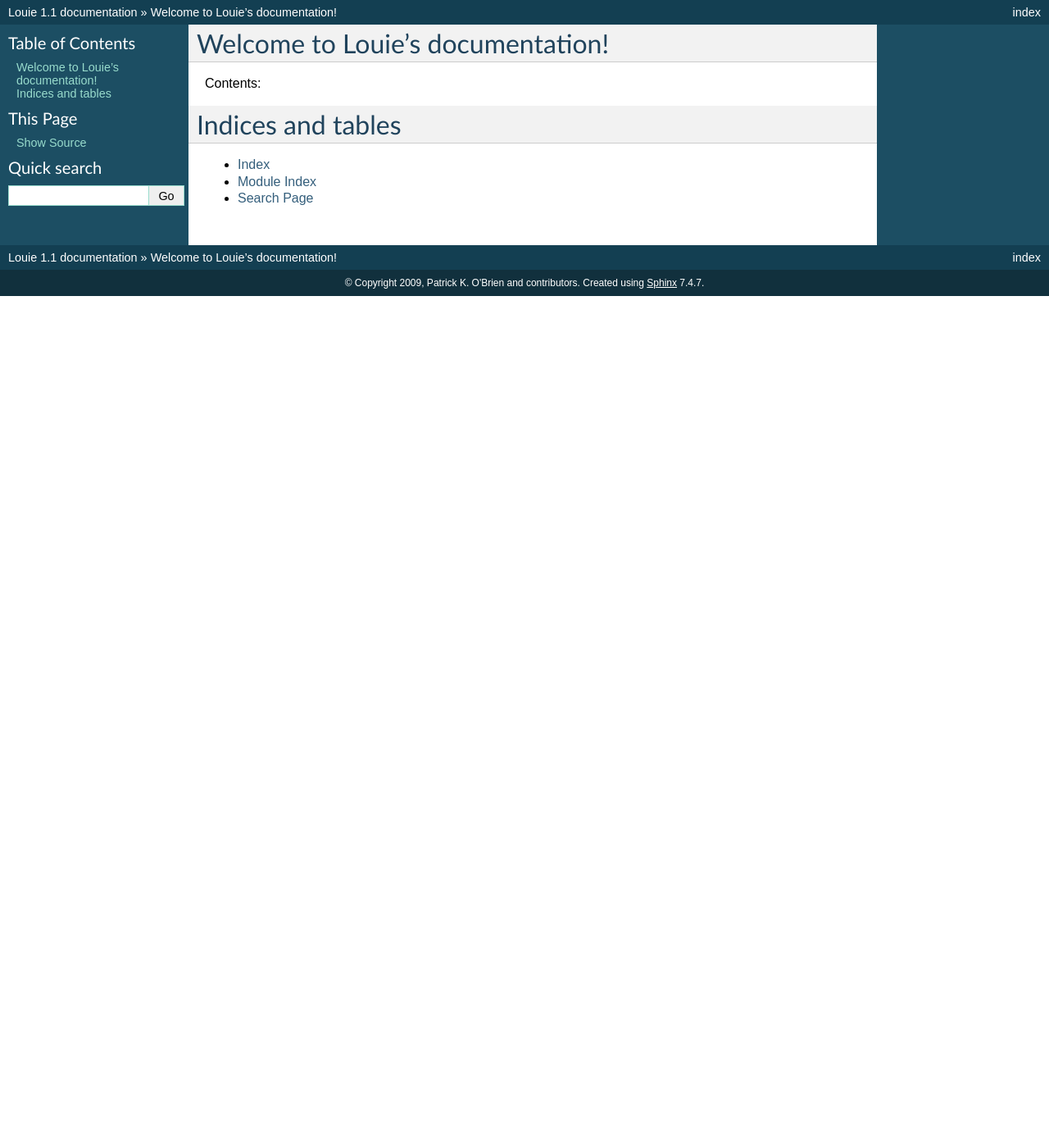
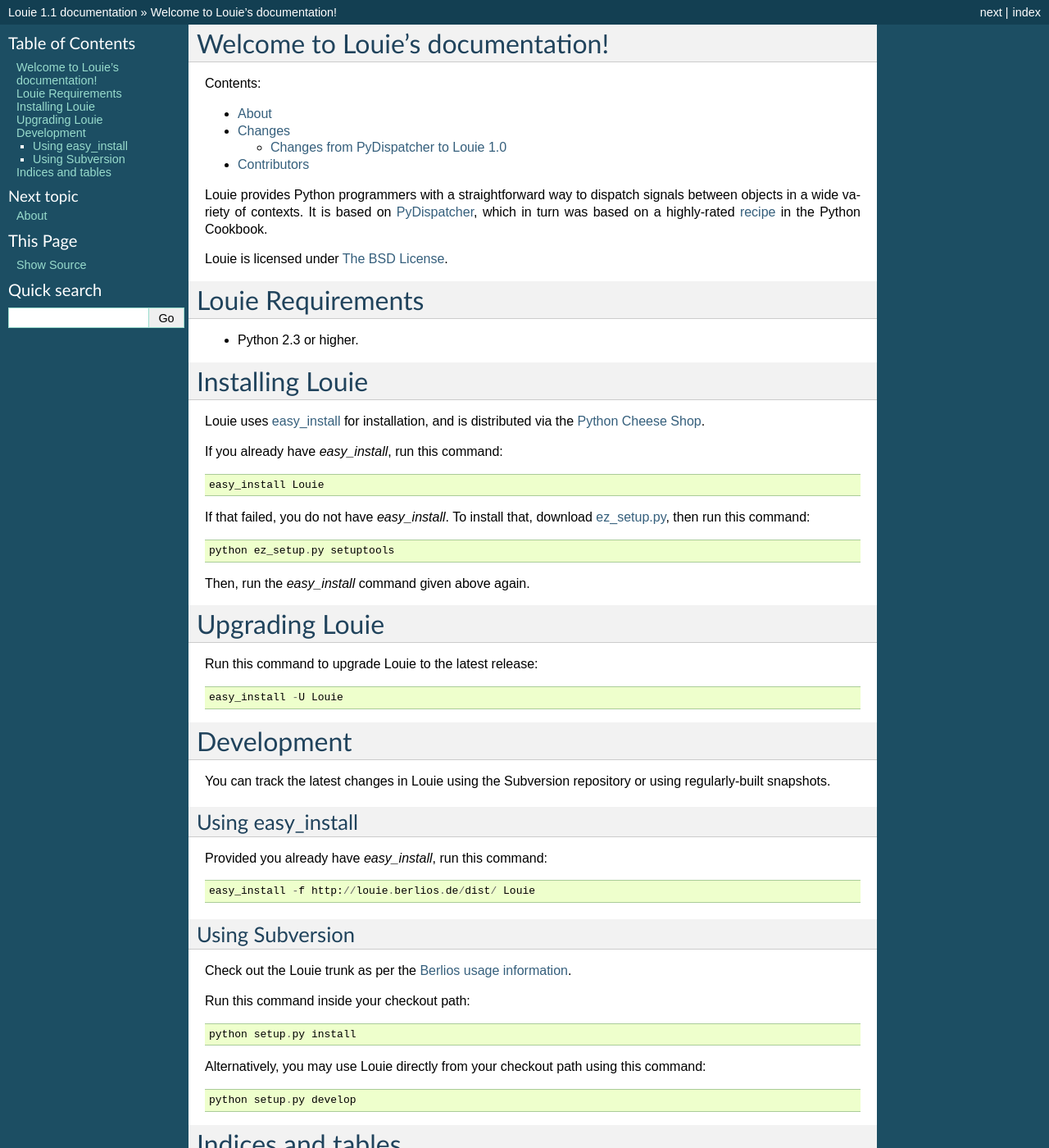
Before and after one commit to 11craft/louie, a Sphinx documentation site: the page built from doc/index.rst, in a window 1280 px wide and 1400 px high. Shown: the whole window at 82% size. Built offline with Sphinx 7.4.7, drawn with Linux system fonts in a browser that asks for light colours.

Commit message:
Move old docs to Sphinx format

```diff
--- a/doc/contributors.txt
+++ b/doc/contributors.rst
@@ -9,9 +9,3 @@
 - Mike C. Fletcher
 
 - Matthew R. Scott
-
-
-..
-     Local Variables:
-     mode: rst
-     End:
--- a/doc/index.rst
+++ b/doc/index.rst
@@ -11,6 +11,93 @@
 .. toctree::
    :maxdepth: 2
 
+   about
+   changes
+   contributors
+
+Louie provides Python programmers with a straightforward way to
+dispatch signals between objects in a wide variety of contexts. It is
+based on PyDispatcher_, which in turn was based on a highly-rated
+recipe_ in the Python Cookbook.
+
+Louie is licensed under `The BSD License`_.
+
+.. _PyDispatcher: http://pydispatcher.sf.net/
+
+.. _recipe: http://aspn.activestate.com/ASPN/Cookbook/Python/Recipe/87056
+
+.. _The BSD License: http://opensource.org/licenses/bsd-license.php
+
+
+Louie Requirements
+==================
+
+- Python 2.3 or higher.
+
+
+Installing Louie
+================
+
+Louie uses `easy_install`_ for installation, and is distributed via
+the `Python Cheese Shop`_.
+
+.. _easy_install: http://peak.telecommunity.com/DevCenter/EasyInstall
+
+.. _Python Cheese Shop: http://cheeseshop.python.org/pypi/Louie
+
+If you already have `easy_install`, run this command::
+
+  easy_install Louie
+
+If that failed, you do not have `easy_install`.  To install that,
+download `ez_setup.py`_, then run this command::
+
+  python ez_setup.py setuptools
+
+.. _ez_setup.py: http://peak.telecommunity.com/dist/ez_setup.py
+
+Then, run the `easy_install` command given above again.
+
+
+Upgrading Louie
+===============
+
+Run this command to upgrade Louie to the latest release::
+
+  easy_install -U Louie
+
+
+Development
+===========
+
+You can track the latest changes in Louie using the Subversion
+repository or using regularly-built snapshots.
+
+
+Using easy_install
+------------------
+
+Provided you already have `easy_install`, run this command::
+
+  easy_install -f http://louie.berlios.de/dist/ Louie
+
+
+Using Subversion
+----------------
+
+Check out the Louie trunk as per the `Berlios usage information
+<http://developer.berlios.de/svn/?group_id=5432>`__.
+
+Run this command inside your checkout path::
+
+  python setup.py install
+
+Alternatively, you may use Louie directly from your checkout path
+using this command::
+
+  python setup.py develop
+
+
 Indices and tables
 ==================
 
```
Also changed, not shown: doc/about.rst (renamed from doc/about.txt, +0 -10 lines), doc/changes.rst (renamed from doc/changes.txt, +0 -10 lines), doc/index.txt (deleted, +0 -95 lines).
